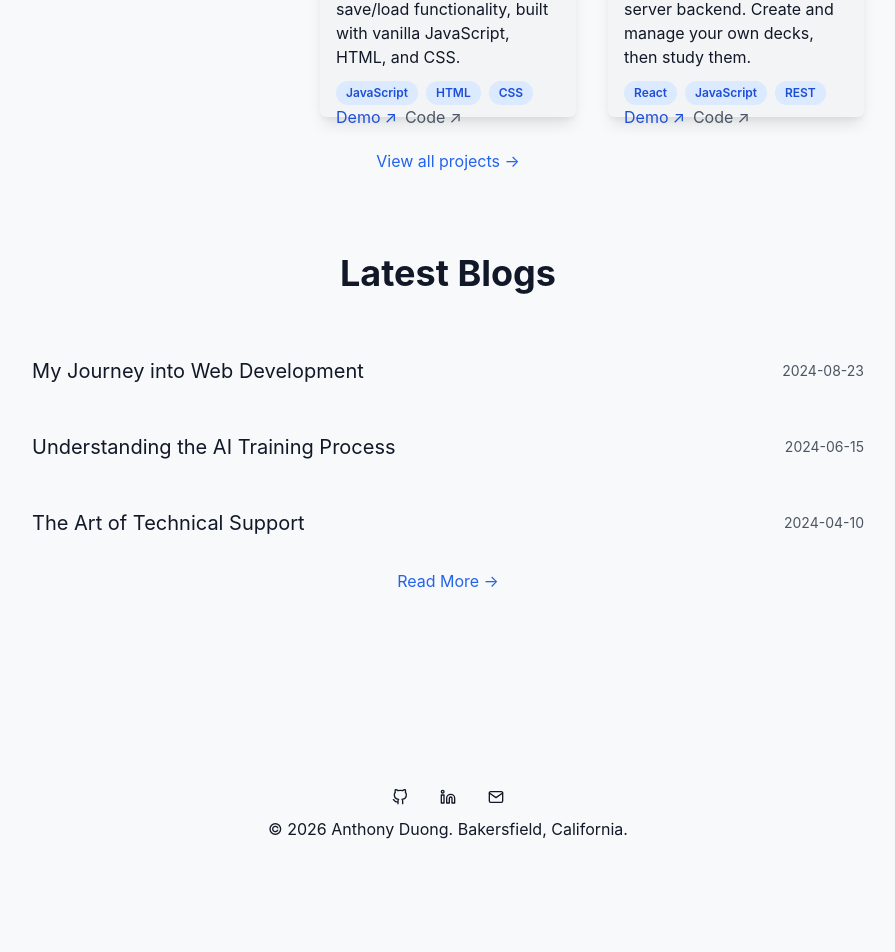
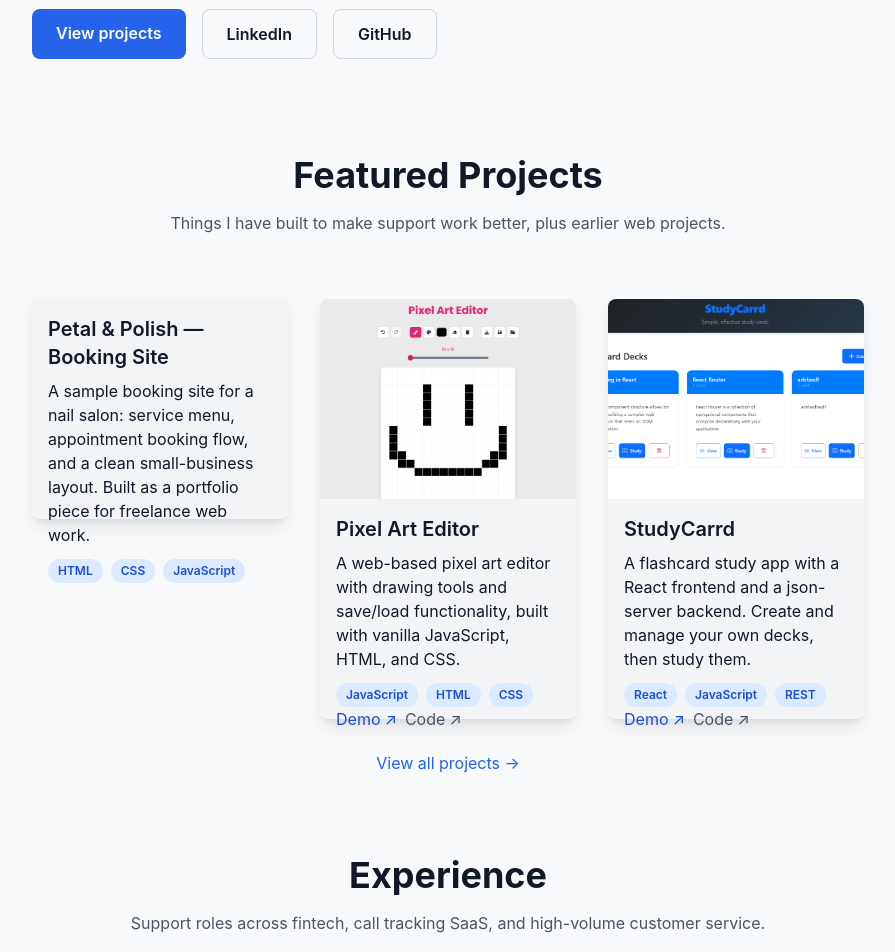
Before and after one commit to khangbeo/anthony-portfolio, a Next.js app: page / in a window 1280 px wide. Shown: the part 761-1713 px from the top of the page, without its empty margins (192-1087 px from the left). Before the commit the page ends 1642 px from the top, so only its background shows below. Built offline with nearby package versions, Linux system fonts and the light colour scheme.

Commit message:
Homepage: add Hero, Experience, and Skills sections with scroll fade-up

```diff
--- a/pages/index.js
+++ b/pages/index.js
@@ -1,18 +1,36 @@
+import { motion } from "framer-motion";
 import ContainerBlock from "../components/layout/ContainerBlock";
 import userData from "@constants/data";
 import Card from "@components/ui/Card";
 import BlogList from "@components/common/BlogList";
 import posts from "@constants/blogs";
+import Hero from "@components/sections/Hero";
+import Experience from "@components/sections/Experience";
+import Skills from "@components/sections/Skills";
+
+const fadeUpOnScroll = {
+    initial: { opacity: 0, y: 24 },
+    whileInView: { opacity: 1, y: 0 },
+    viewport: { once: true, amount: 0.15 },
+    transition: { duration: 0.6, ease: "easeOut" },
+};
 
 export default function Home() {
     return (
         <ContainerBlock>
             <div className="max-w-4xl mx-auto px-4">
+                {/* Hero Section */}
+                <Hero />
+
                 {/* Projects Section */}
-                <section>
-                    <h1 className="text-4xl font-bold text-center mb-16 text-gray-900 dark:text-white">
+                <motion.section {...fadeUpOnScroll}>
+                    <h1 className="text-4xl font-bold text-center mb-4 text-gray-900 dark:text-white">
                         Featured Projects
                     </h1>
+                    <p className="text-center text-gray-600 dark:text-gray-300 mb-16 max-w-2xl mx-auto">
+                        Things I have built to make support work better, plus
+                        earlier web projects.
+                    </p>
                     <div className="grid grid-cols-1 md:grid-cols-2 lg:grid-cols-3 gap-8">
                         {userData.projects.slice(0, 3).map((project, idx) => (
                             <Card key={idx} {...project} />
@@ -26,10 +44,16 @@ export default function Home() {
                             View all projects →
                         </a>
                     </div>
-                </section>
+                </motion.section>
+
+                {/* Experience Section */}
+                <Experience />
+
+                {/* Skills Section */}
+                <Skills />
 
                 {/* Latest Blogs Section */}
-                <section className="mt-20">
+                <motion.section className="mt-20" {...fadeUpOnScroll}>
                     <h1 className="text-4xl font-bold text-center mb-16 text-gray-900 dark:text-white">
                         Latest Blogs
                     </h1>
@@ -42,7 +66,7 @@ export default function Home() {
                             Read More →
                         </a>
                     </div>
-                </section>
+                </motion.section>
             </div>
         </ContainerBlock>
     );
```
